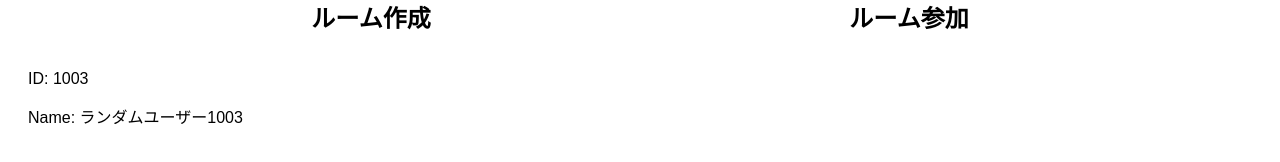
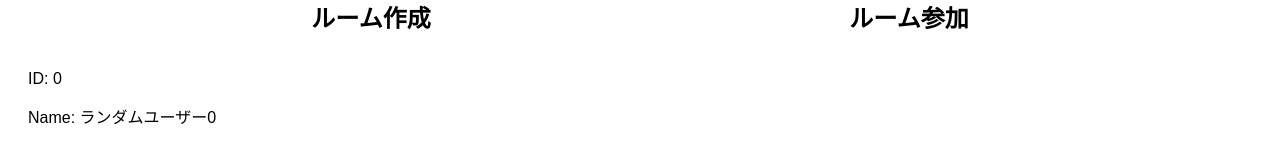
Before and after one commit to yoyo1025/game-client, a React (Create React App) app: page / in a window 1280 px wide. Shown: the part 586-748 px from the top of the page. Built offline with nearby package versions, Linux system fonts and the light colour scheme; a web font is replaced by a local one.

Commit message:
ローカルストレージにuserIdを保存ん

```diff
--- a/src/components/Home.jsx
+++ b/src/components/Home.jsx
@@ -3,8 +3,7 @@ import "../App.css";
 import { useNavigate } from "react-router-dom";
 
 
-// 1001～1004の間で乱数を生成し、Contextに格納
-const randomId = Math.floor(Math.random() * 4) + 1000;
+const randomId = Number(localStorage.getItem("userId"));
 export const user = {
   userId: randomId,
   userName: `ランダムユーザー${randomId}`,
--- a/src/components/Login.jsx
+++ b/src/components/Login.jsx
@@ -36,6 +36,7 @@ const Login = () =>{
             // トークンを localStorage に保存
             if (data.token) {
                 localStorage.setItem("jwt", data.token);
+                localStorage.setItem("userId", data.userId);
          //console.log("保存されたトークン:", localStorage.getItem("authToken"));
                 alert("ログインに成功しました!");
                 navigate("/"); // ログイン成功後にホーム画面に遷移
```
